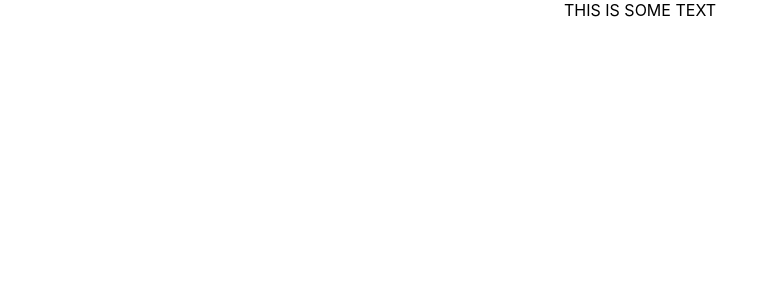
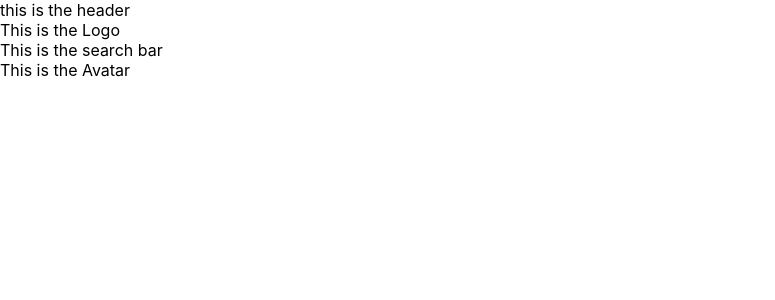
Before and after one commit to ZeidBsaibes/zeid-bsaibes-brainflix, a React (Create React App) app: page / in a window 1280 px wide. Shown: the top 300 px of the page, without its empty margins (0-775 px from the left). Built offline with nearby package versions, Linux system fonts and the light colour scheme.

Commit message:
add header and logo, form and avatar

```diff
--- a/src/App.jsx
+++ b/src/App.jsx
@@ -1,8 +1,12 @@
-import logo from "./logo.svg";
 import "./App.scss";
+import Header from "./components/Header/Header";
 
 function App() {
-  return <div className="App">THIS IS SOME TEXT</div>;
+  return (
+    <>
+      <Header />
+    </>
+  );
 }
 
 export default App;
--- /dev/null
+++ b/src/components/Avatar/Avatar.jsx
@@ -0,0 +1,7 @@
+import React from "react";
+
+function Avatar() {
+  return <div>This is the Avatar</div>;
+}
+
+export default Avatar;
--- /dev/null
+++ b/src/components/Header/Header.jsx
@@ -0,0 +1,18 @@
+import React from "react";
+import "./Header.scss";
+import Logo from "../Logo/Logo";
+import SearchForm from "../SearchForm/SearchForm";
+import Avatar from "../Avatar/Avatar";
+
+function Header() {
+  return (
+    <>
+      <div className="header">this is the header</div>
+      <Logo />
+      <SearchForm />
+      <Avatar />
+    </>
+  );
+}
+
+export default Header;
--- /dev/null
+++ b/src/components/Header/Header.scss
@@ -0,0 +1,4 @@
+.header {
+  display: flex;
+  flex-direction: column;
+}
--- /dev/null
+++ b/src/components/Logo/Logo.jsx
@@ -0,0 +1,7 @@
+import React from "react";
+
+function Logo() {
+  return <div>This is the Logo</div>;
+}
+
+export default Logo;
--- /dev/null
+++ b/src/components/SearchForm/SearchForm.jsx
@@ -0,0 +1,7 @@
+import React from "react";
+
+function SearchForm() {
+  return <div>This is the search bar</div>;
+}
+
+export default SearchForm;
```
Also changed, not shown: src/components/Hero/MainVideo.jsx (added, +17 -0 lines).
